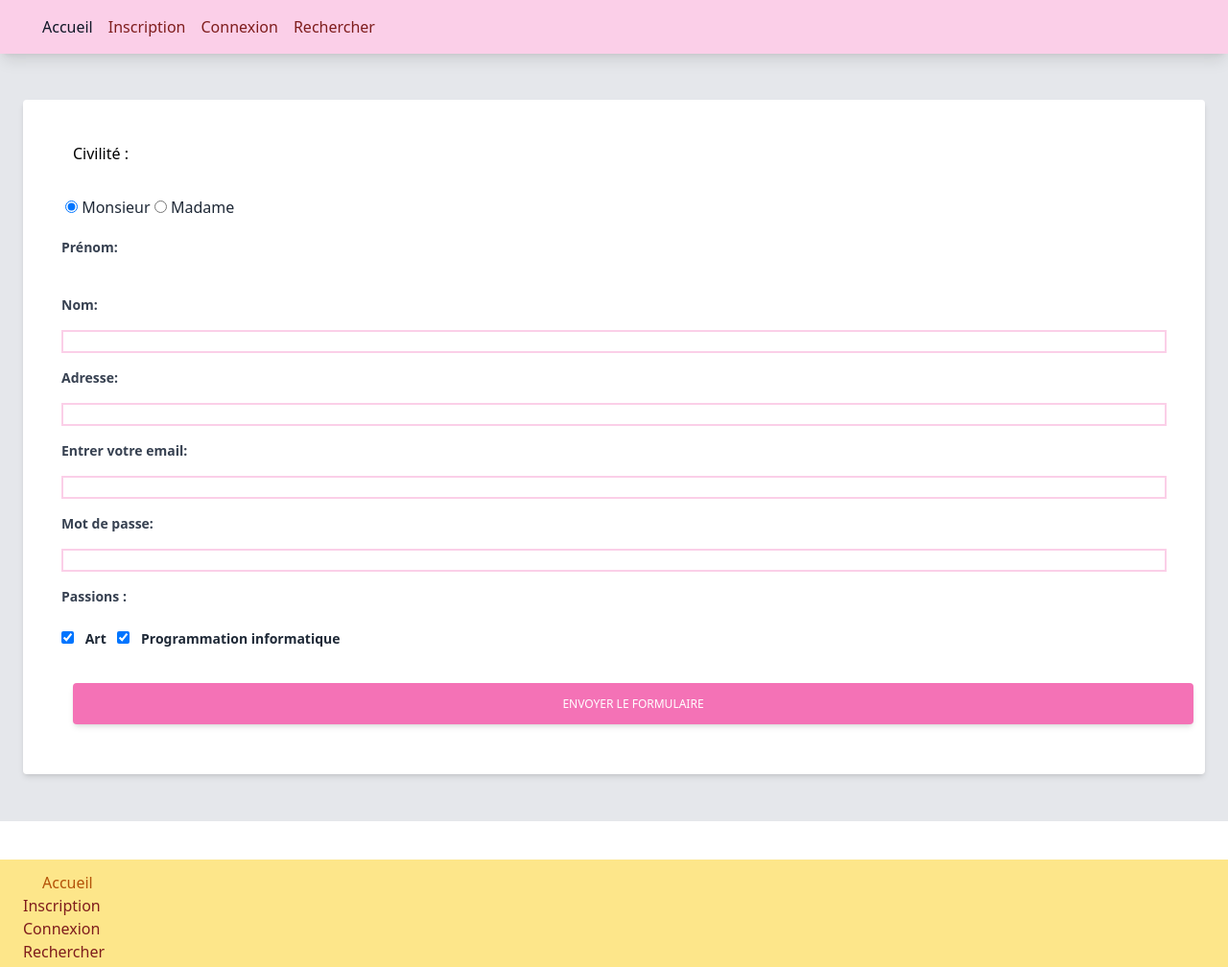
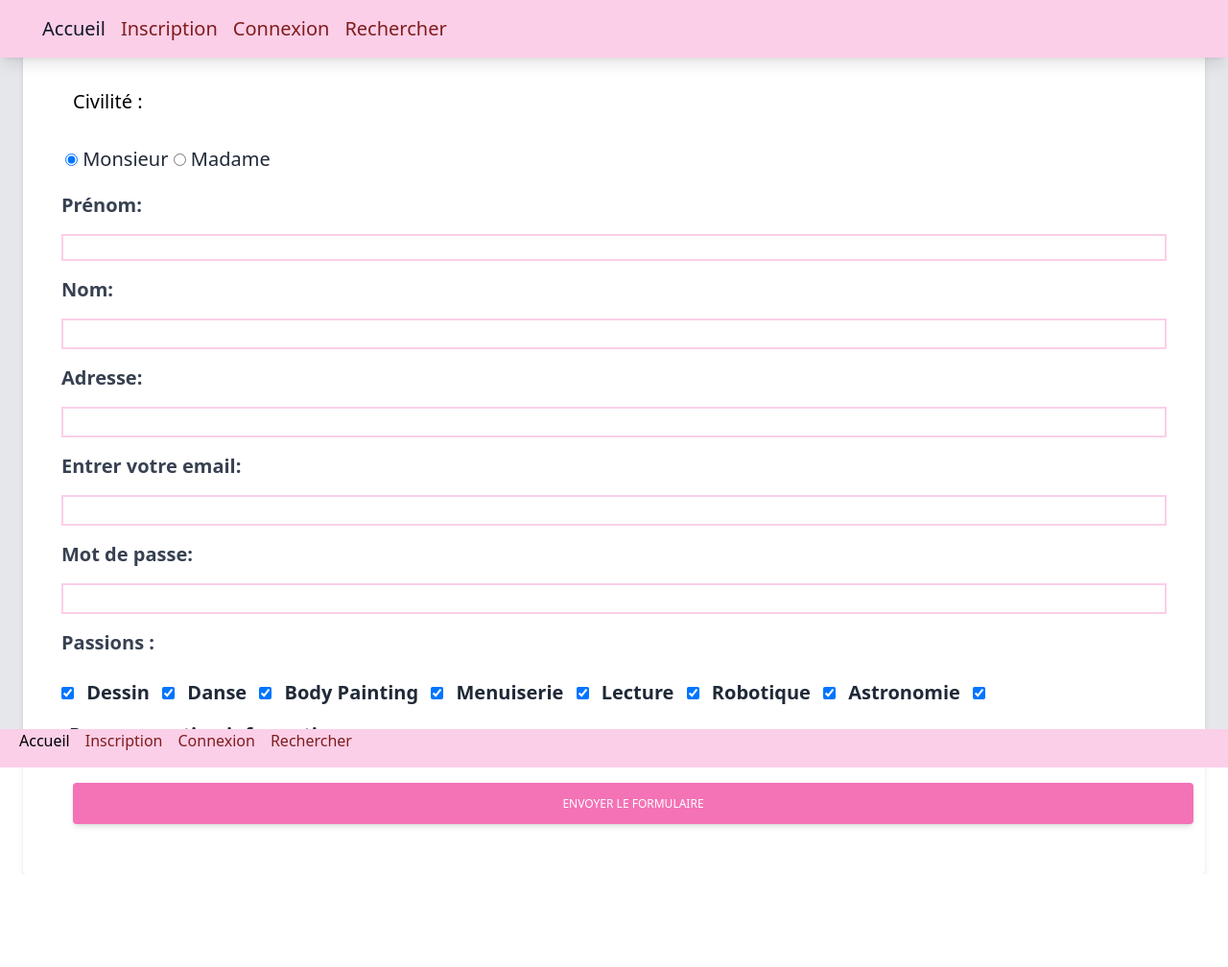
Before and after one commit to morgane-marechal/runtrack3, a plain HTML site: page Jour08/Job04/index.html in a window 1280 px wide. Shown: the whole page at 96% size. After the commit the page ends 911 px from the top, so only its background shows below. Drawn offline with nearby package versions, Linux system fonts and the light colour scheme; a script that the page names is missing.

Commit message:
update job04

```diff
--- a/Jour08/Job04/index.html
+++ b/Jour08/Job04/index.html
@@ -10,7 +10,8 @@
     <body>
     <header>
         <nav class="
-        relative
+
+        fixed
         w-full
         flex flex-wrap
         items-center
@@ -27,16 +28,16 @@
 
 
         <ul class="navbar-nav flex  pl-0 list-style-none mr-auto">
-          <li class="nav-item pl-5 pr-4">
+          <li class="nav-item text-xl pl-5 pr-4 ">
             <a class="nav-link active" aria-current="page" href="index.html">Accueil</a>
           </li>
-          <li class="nav-item pr-4">
+          <li class="nav-item text-xl pr-4">
             <a class="nav-link text-red-900 hover:text-gray-700 focus:text-gray-700 p-0" href="index.html">Inscription</a>
           </li>
-          <li class="nav-item pr-4">
+          <li class="nav-item text-xl pr-4">
             <a class="nav-link text-red-900 hover:text-gray-700 focus:text-gray-700 p-0" href="index.html">Connexion</a>
           </li>
-          <li class="nav-item pr-4">
+          <li class="nav-item text-xl pr-4">
             <a class="nav-link text-red-900 hover:text-gray-700 focus:text-gray-700 p-0" href="index.html">Rechercher</a>
 
           </li>
@@ -49,33 +50,50 @@
 
     </header>
     <main>
-        <section class="h-full gradient-form bg-gray-200 md:h-screen my-15 .p-5">
-            <div class="container py-12 px-6 h-full  ">
-                <form class="bg-white flex flex-col shadow-md rounded px-8 pt-6 pb-8 mb-4 my-25 ">
-                    <legend class="m-5">Civilité : </legend>
-                    <div class="form-check-label inline-block text-gray-800 m-3">
+        <section class="h-full gradient-form bg-gray-200 md:h-full my-15 .p-5 justify-center">
+            <div class="container py-12 px-6 h-full justify-center ">
+                <form class="bg-white flex flex-col shadow-md rounded px-8 pt-6 pb-8 mb-4 my-25 w-full">
+                    <legend class=" text-xl m-5">Civilité : </legend>
+                    <div class="form-check-label text-xl inline-block text-gray-800 m-3">
                     <input type="radio" id="Mr" name="civil" value="Mr"
                             checked>
                     <label for="Mr">Monsieur</label>
                     <input type="radio" id="Md" name="civil" value="Md">
                     <label for="Md">Madame</label>
                     </div>
-                    <label class="block text-gray-700 text-sm font-bold m-2" for="prenom">Prénom:</label>
-                    <input type="text" id="prenom" name="prenom" required minlength="2"
-                    >
-                    <label class="block text-gray-700 text-sm font-bold m-2" for="nom">Nom:</label>
-                    <input class="block text-pink-700 text-sm font-bold m-2 border-2 border-pink-200" type="text" id="Nom" name="Nom" required minlength="2">
-                    <label class="block text-gray-700 text-sm font-bold m-2" for="address">Adresse:</label>
-                    <input class="block text-pink-700 text-sm font-bold m-2 border-2 border-pink-200" type="text" id="adresse" name="adresse" required minlength="2">
-                    <label class="block text-gray-700 text-sm font-bold m-2" for="email">Entrer votre email:</label>
-                    <input class="block text-pink-700 text-sm font-bold m-2 border-2 border-pink-200" type="email" id="email" name="email">
-                    <label class="block text-gray-700 text-sm font-bold m-2" for="mp">Mot de passe:</label>
-                    <input class="block text-gray-700 text-sm font-bold m-2 border-2 border-pink-200" type="password" id="mp" name="mp" required minlength="8">
-                    <legend class="block text-gray-700 text-sm font-bold m-2">Passions : </legend>
-                    <div class="block text-gray-700 text-sm font-bold m-2" id="passion" >
+                    <label class="block text-gray-700 text-xl font-bold m-2" for="prenom">Prénom:</label>
+                    <input class="block text-pink-700 text-xl font-bold m-2 border-2 border-pink-200 h-7" type="text" id="prenom" name="prenom" required minlength="2">
+                    <label class="block text-gray-700 text-xl font-bold m-2" for="nom">Nom:</label>
+                    <input class="block text-pink-700 text-xl font-bold m-2 border-2 border-pink-200" type="text" id="Nom" name="Nom" required minlength="2">
+                    <label class="block text-gray-700 text-xl font-bold m-2" for="address">Adresse:</label>
+                    <input class="block text-pink-700 text-xl font-bold m-2 border-2 border-pink-200" type="text" id="adresse" name="adresse" required minlength="2">
+                    <label class="block text-gray-700 text-xl font-bold m-2" for="email">Entrer votre email:</label>
+                    <input class="block text-pink-700 text-xl font-bold m-2 border-2 border-pink-200" type="email" id="email" name="email">
+                    <label class="block text-gray-700 text-xl font-bold m-2" for="mp">Mot de passe:</label>
+                    <input class="block text-gray-700 text-xl font-bold m-2 border-2 border-pink-200" type="password" id="mp" name="mp" required minlength="8">
+                    <legend class="block text-gray-700 text-xl font-bold m-2">Passions : </legend>
+                    <div class="block text-gray-700 text-xl font-bold m-2" id="passion" >
                         <input type="checkbox" id="passion" name="passion" value="passion"
                         checked>
-                        <label class="form-check-label inline-block text-gray-800 m-2" for="passion">Art</label>
+                        <label class="form-check-label inline-block text-gray-800 m-2" for="passion">Dessin</label>
+                        <input type="checkbox" id="passion" name="passion" value="passion"
+                        checked>
+                        <label class="form-check-label inline-block text-gray-800 m-2" for="passion">Danse</label>
+                        <input type="checkbox" id="passion" name="passion" value="passion"
+                        checked>
+                        <label class="form-check-label inline-block text-gray-800 m-2" for="passion">Body Painting</label>
+                        <input type="checkbox" id="passion" name="passion" value="passion"
+                        checked>
+                        <label class="form-check-label inline-block text-gray-800 m-2" for="passion">Menuiserie</label>
+                        <input type="checkbox" id="passion" name="passion" value="passion"
+                        checked>
+                        <label class="form-check-label inline-block text-gray-800 m-2" for="passion">Lecture</label>
+                        <input type="checkbox" id="passion" name="passion" value="passion"
+                        checked>
+                        <label class="form-check-label inline-block text-gray-800 m-2" for="passion">Robotique</label>
+                        <input type="checkbox" id="passion" name="passion" value="passion"
+                        checked>
+                        <label class="form-check-label inline-block text-gray-800 m-2" for="passion">Astronomie</label>
                         <input type="checkbox" id="passion" name="passion" value="passion"
                         checked>
                         <label class="form-check-label inline-block text-gray-800 m-2" for="passion">Programmation informatique</label>
@@ -93,24 +111,12 @@
 
     </main>
     <footer>
-        <header>
+
             <nav class="
-            relative
-            w-full
-            flex flex-wrap
-            items-end
-            justify-between
-            py-1
-            mt-10
-            bg-amber-200
-            text-amber-700
-            hover:text-gray-900
-            focus:text-gray-700
-            shadow-lg
-            navbar navbar-expand-lg navbar-light
+            h-10 bg-pink-200 fixed bottom-0 w-full
             ">
-            <div class="container-fluid w-full flex flex-wrap items-end justify-between px-6 mt-2">
-            <ul class="navbar-nav flex flex-col pl-0 list-style-none mr-auto">
+
+            <ul class="navbar-nav flex pl-0 list-style-none mr-auto">
               <li class="nav-item pl-5 pr-4">
                 <a class="nav-link active" aria-current="page" href="index.html">Accueil</a>
               </li>
@@ -125,9 +131,6 @@
               </li>
             </ul>
             <!-- Left links -->
-            </div>
-            <!-- Collapsible wrapper -->
-            </div>
               </nav>
     </footer>
     <script type="text/javascript" src="script.js"></script>
```
